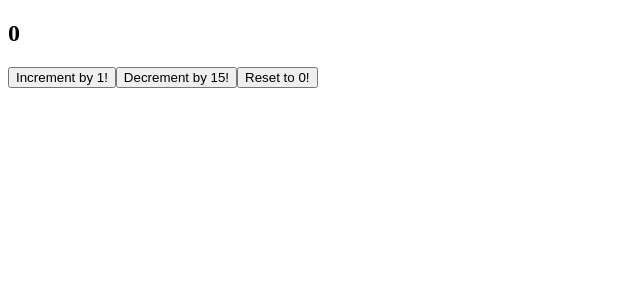
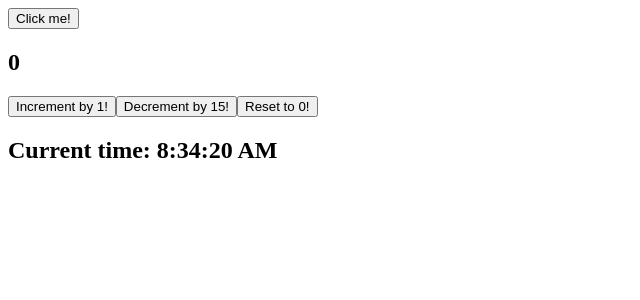
Before and after one commit to LuisTM98/EJERCICIOS-DEVELHOPE, a React (Vite) app in the folder React/: page / in a window 1280 px wide. Shown: the top 300 px of the page, without its empty margins (0-640 px from the left). Built offline with nearby package versions, Linux system fonts and the light colour scheme.

Commit message:
terminado ejercicio effect 2

```diff
--- a/React/src/AlertClock.jsx
+++ b/React/src/AlertClock.jsx
@@ -1,7 +1,7 @@
 export function AlertClock(){
     function showTime(){
         const now = new Date()
-        alert(`The time right now is ${now}`)
+        alert(`The time right now is ${now.toLocaleDateString()}`)
     }
     return (
         <Button label={'Click me!'} buttonWasClicked={showTime}></Button>
--- a/React/src/Apps.jsx
+++ b/React/src/Apps.jsx
@@ -1,4 +1,5 @@
 import { AlertClock } from "./AlertClock";
+import { Clock } from "./Clock";
 import { WelcomeCond } from "./ConditionalWelcome";
 import { Counter } from "./Counter";
 import { HelloWorld } from "./HelloWorld";
@@ -45,3 +46,7 @@ export function App6(){
 export function App7(){
   return <Counter leProp={15} initialValue={0}/>
 }
+
+export function App8(){
+  return <Clock />
+}
--- /dev/null
+++ b/React/src/Clock.jsx
@@ -0,0 +1,12 @@
+import { useEffect, useState } from "react"
+
+export function Clock(){
+    const [time , setTime ] = useState(new Date())
+
+    useEffect(() => {
+        setInterval(() => {
+            setTime(new Date())
+        }, 1000);
+    },[])
+    return <div><h2>Current time: {time.toLocaleTimeString()}</h2></div>
+}
--- a/React/src/index.jsx
+++ b/React/src/index.jsx
@@ -1,5 +1,5 @@
 import { createRoot } from "react-dom/client";
-import { App1, App2, App3, App4, App5, App6, App7 } from "./Apps";
+import { App1, App2, App3, App4, App5, App6, App7, App8 } from "./Apps";
 
 createRoot(document.getElementById("root")).render(
   <div>
@@ -8,7 +8,8 @@ createRoot(document.getElementById("root")).render(
     {/* <App3 /> */}
     {/* <App4 /> */}
     {/* <App5 /> */}
-    {/* <App6 /> */}
+    <App6 />
     <App7 />
+    <App8 />
   </div>
 );
```
